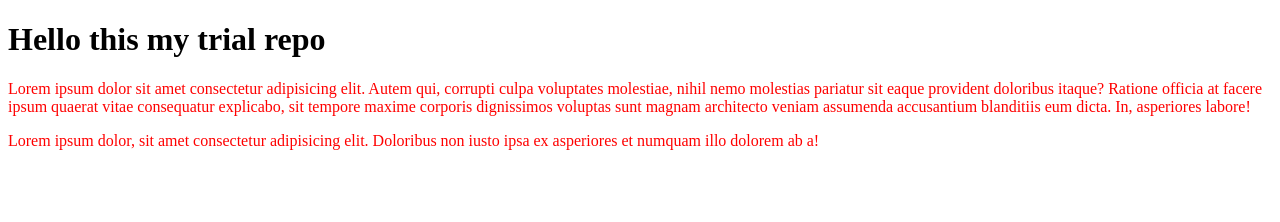
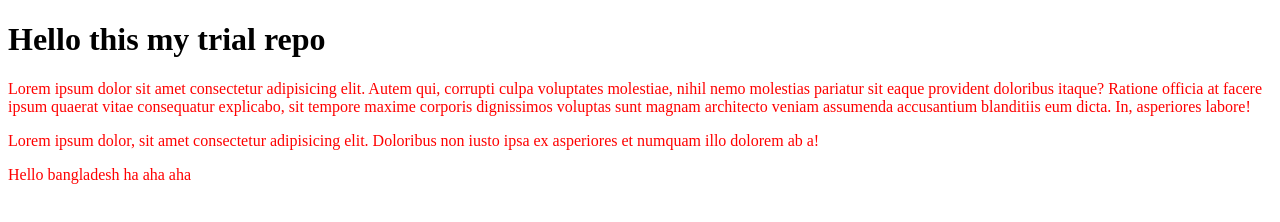
Before and after one commit to ShMaruf08/trial-repo, a plain HTML site: page index.html in a window 1280 px wide. Drawn offline with Linux system fonts and the light colour scheme.

Commit message:
oh again

```diff
--- a/index.html
+++ b/index.html
@@ -14,6 +14,10 @@
     </p>
     <p>Lorem ipsum dolor, sit amet consectetur adipisicing elit. Doloribus non iusto ipsa ex asperiores et numquam illo dolorem ab a!</p>
 
+    <p>
+        Hello bangladesh ha aha aha
+    </p>
+
 
 </body>
 </html>
```
